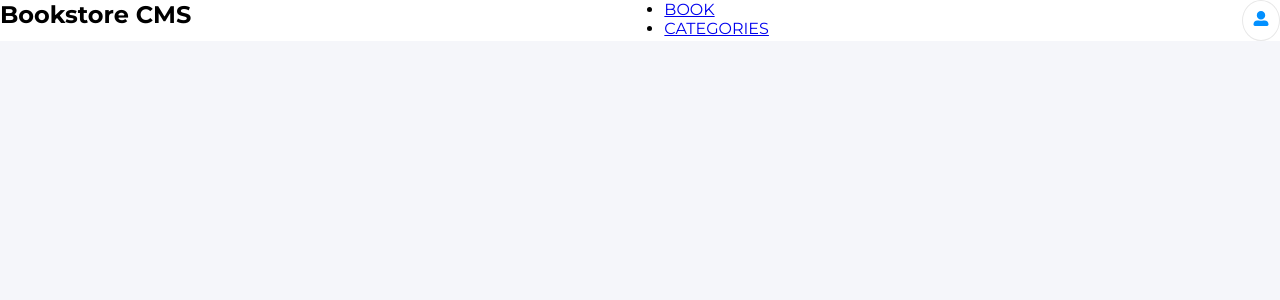
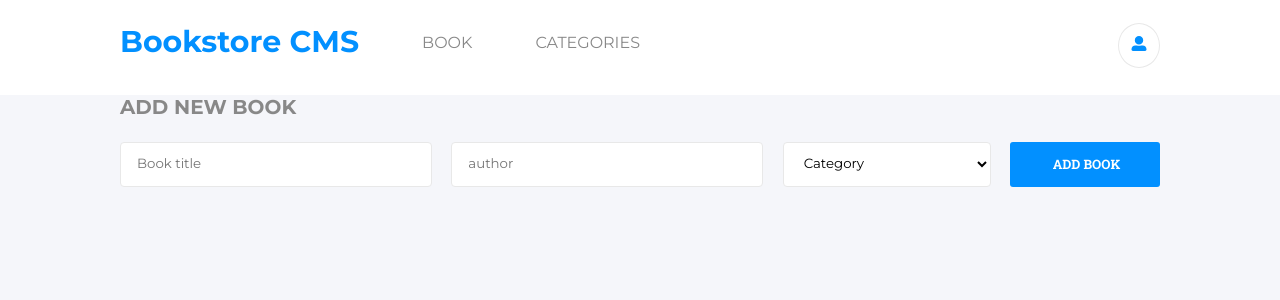
Before and after one commit to Donmark2k/bookstore, a React (Create React App) app: page /bookList in a window 1280 px wide. Shown: the top 300 px of the page. Built offline with nearby package versions, Linux system fonts and the light colour scheme.

Commit message:
Sstyle the profile icon

```diff
--- a/src/App.css
+++ b/src/App.css
@@ -11,10 +11,39 @@ body {
   background: #f5f6fa;
 }
 
+
+a {
+  text-decoration: none;
+}
+
 nav {
   display: flex;
   justify-content: space-between;
   background-color: #fff;
+  padding: 1.438rem 7.5rem 1.688rem 7.5rem;
+}
+
+ul.navbar {
+  width: 50%;
+  list-style-type: none;
+  display: flex;
+  flex-direction: row;
+  justify-content: space-between;
+}
+
+ul h1 {
+  color: #0290ff;
+  font-size: 1.875rem
+}
+
+ul.navbar li {
+text-decoration-style: none;
+margin: 10px 0;
+color: #000;
+}
+
+ul.navbar li a {
+  color: #888;
 }
 
 .profile {
@@ -22,5 +51,51 @@ nav {
   align-items: center;
   border: solid 1px #e8e8e8;
   border-radius: 50%;
-  padding: 10px;
+  padding: 12px;
 }
+
+.bookH3{
+  padding-left: 7.5rem;
+  font-size: 1.25rem;
+  font-weight: bold;
+  color: #888
+}
+
+form {
+  display: flex;
+  flex-direction: row;
+  width: 100%;
+  justify-content: space-between;
+  padding: 1.438rem 7.5rem 1.688rem 7.5rem;
+}
+
+input {
+  width: 30%;
+  height: 2.813rem;
+  border-radius: 4px;
+  border: solid 1px #e8e8e8;
+  background-color: #fff;
+  padding: 0.375rem 0.938rem 0.563rem 1rem;
+}
+
+select {
+  width: 20%;
+  height: 2.813rem;
+  border-radius: 4px;
+  border: solid 1px #e8e8e8;
+  background-color: #fff;
+  padding: 0.375rem 0.938rem 0.563rem 1rem;
+}
+
+.addBtn {
+  width: 150px;
+  padding: 0.801rem 1.188rem 0.886rem 1.375rem;
+  border-radius: 3px;
+  border: none;
+  cursor: pointer;
+  background-color: #0290ff;
+  color: #fff;
+  font-size: 0.813rem;
+  font-weight: bold;
+  font-family: 'Roboto Slab', sans-serif;
+}
--- a/src/App.js
+++ b/src/App.js
@@ -2,16 +2,17 @@ import './App.css';
 import { Route, Routes } from 'react-router-dom';
 import NavBar from './components/navbar';
 import Categories from './components/categories';
+import BookList from './components/bookList';
 
 function App() {
   return (
     <div className="App">
       <>
         <NavBar />
-        {/* <Routes>
+        <Routes>
           <Route path="/categories" element={<Categories />} />
-          <Route path="/books" element={<Book />} />
-        </Routes> */}
+          <Route path="/bookList" element={<BookList />} />
+        </Routes>
       </>
     </div>
   );
--- a/src/components/addBook.js
+++ b/src/components/addBook.js
@@ -2,9 +2,10 @@ import React from 'react';
 
 const AddBook = () => (
   <>
-    <h1>ADD NEW BOOK</h1>
+    <h3 className="bookH3">ADD NEW BOOK</h3>
     <form>
       <input type="text" placeholder="Book title" />
+      <input type="text" placeholder="author" />
 
       <select name="category">
         <option value="">Category</option>
@@ -16,7 +17,7 @@ const AddBook = () => (
 
       </select>
 
-      <button type="submit">ADD BOOK</button>
+      <button type="submit" className="addBtn">ADD BOOK</button>
 
     </form>
   </>
--- a/src/components/navbar.js
+++ b/src/components/navbar.js
@@ -2,13 +2,15 @@ import { Link } from 'react-router-dom';
 import React from 'react';
 import { FaUserAlt } from 'react-icons/fa';
 
+
 const NavBar = () => (
   <nav>
+
+    <ul className="navbar">
       <h1> Bookstore CMS</h1>
 
-    <ul>
       <li>
-        <Link to="/">BOOK</Link>
+        <Link to="/bookList">BOOK</Link>
       </li>
       <li>
         <Link to="/categories">CATEGORIES</Link>
```
Lines whose indentation alone changed are shown as unchanged.
